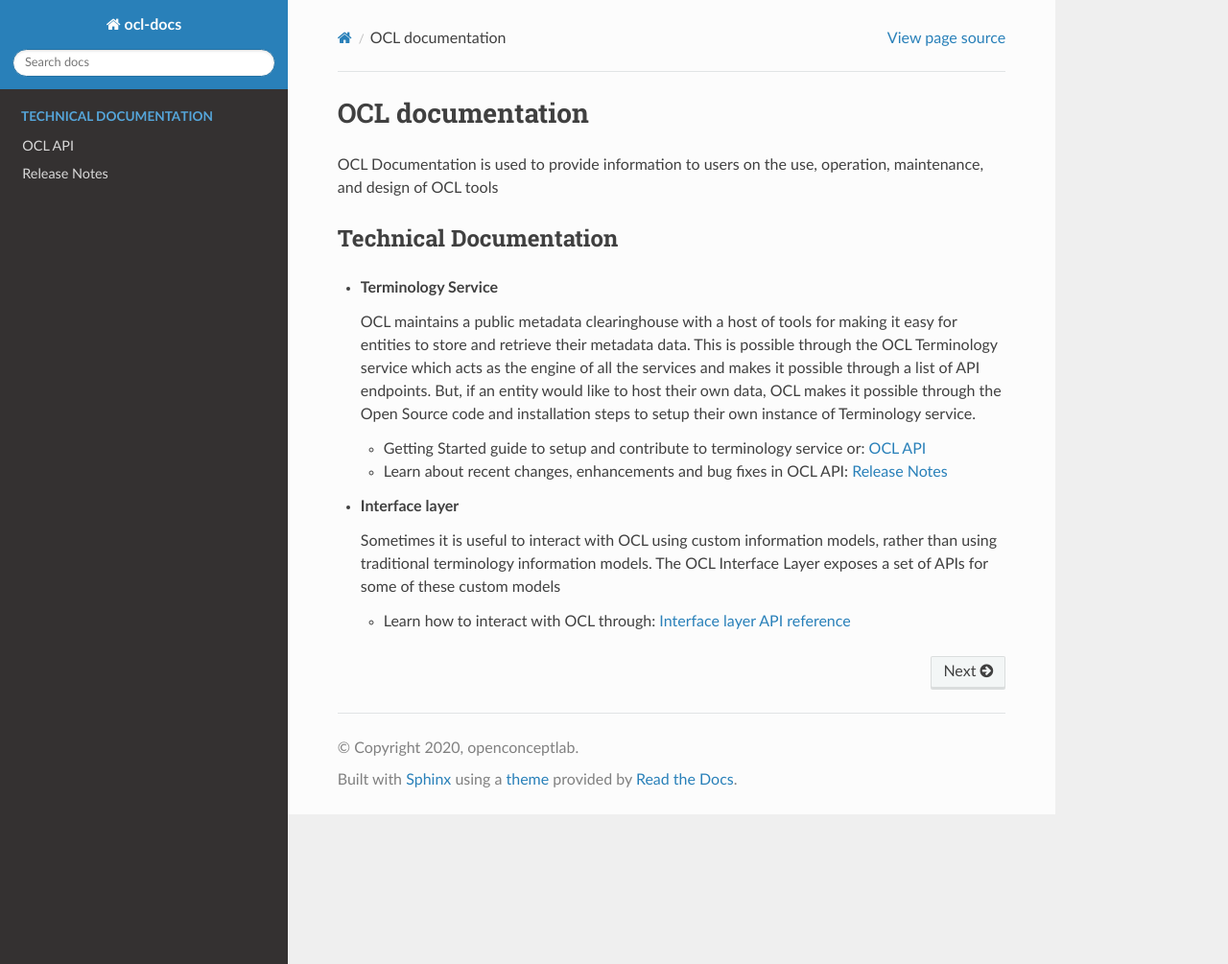
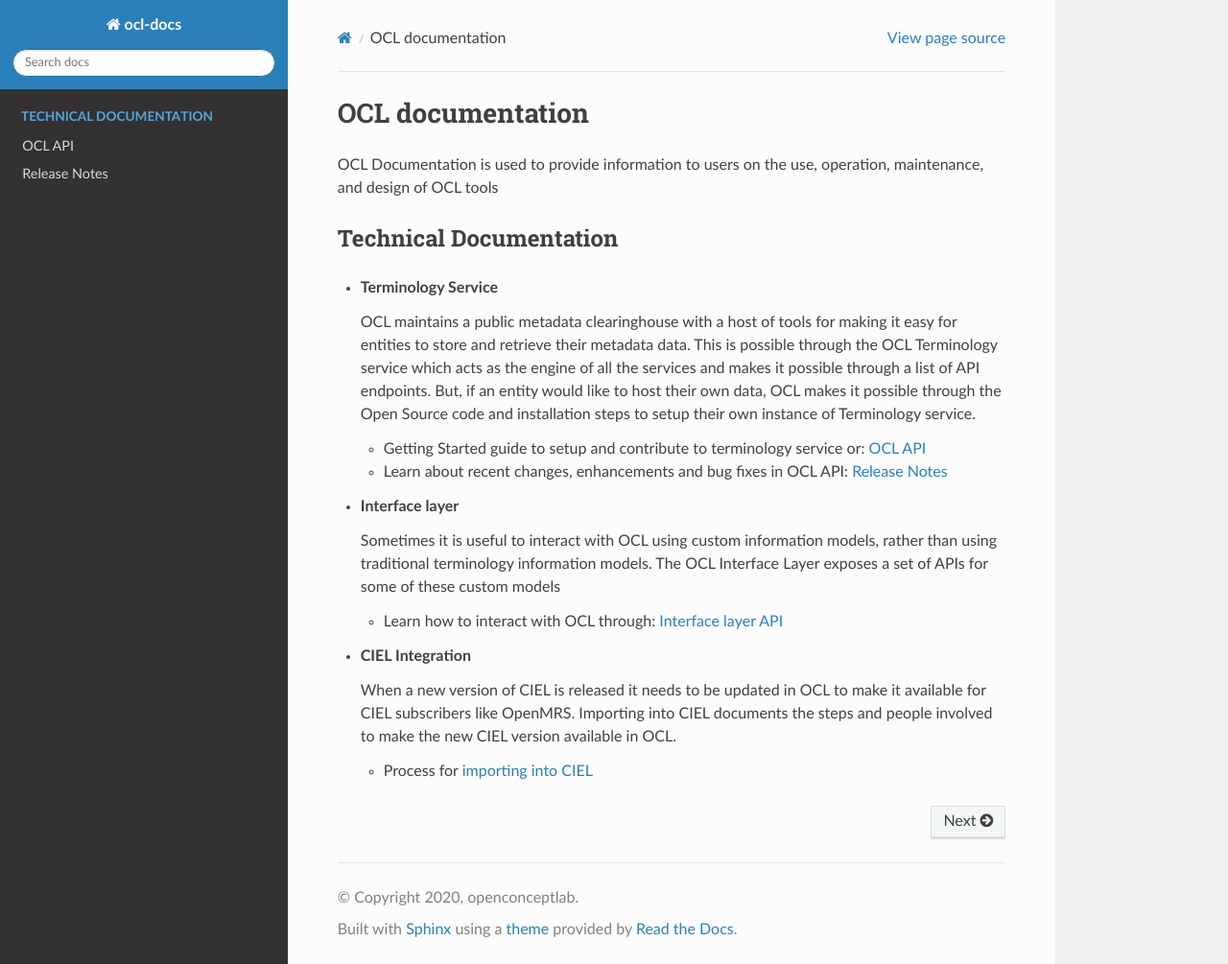
Before and after one commit to OpenConceptLab/ocl-docs, a Sphinx documentation site: the page built from docs/source/index.rst, in a window 1280 px wide and 1005 px high. Shown: the whole window at 96% size. Built offline with Sphinx 7.4.7 and the Read the Docs theme 2.0.0, drawn with Linux system fonts in a browser that asks for light colours.

Commit message:
adding CIEL links and content to index

```diff
--- a/docs/source/index.rst
+++ b/docs/source/index.rst
@@ -19,7 +19,13 @@ Technical Documentation
 
   Sometimes it is useful to interact with OCL using custom information models, rather than using traditional terminology information models. The OCL Interface Layer exposes a set of APIs for some of these custom models
 
-  * Learn how to interact with OCL through: `Interface layer API reference <https://documenter.getpostman.com/view/10981858/SzmjyuQC?version=latest>`_
+  * Learn how to interact with OCL through: `Interface layer API <https://documenter.getpostman.com/view/10981858/SzmjyuQC?version=latest>`_
+
+* **CIEL Integration**
+
+  When a new version of CIEL is released it needs to be updated in OCL to make it available for CIEL subscribers like OpenMRS. Importing into CIEL documents the steps and people involved to make the new CIEL version available in OCL.
+
+  * Process for `importing into CIEL <https://docs.google.com/document/d/1YyGeCvKDuxG7ceQK0KZahPjNEj2N4EdJ01p67bIgMJk>`_
 
 
 
```
